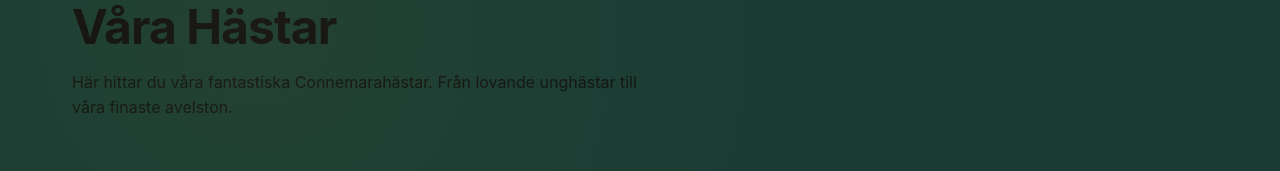
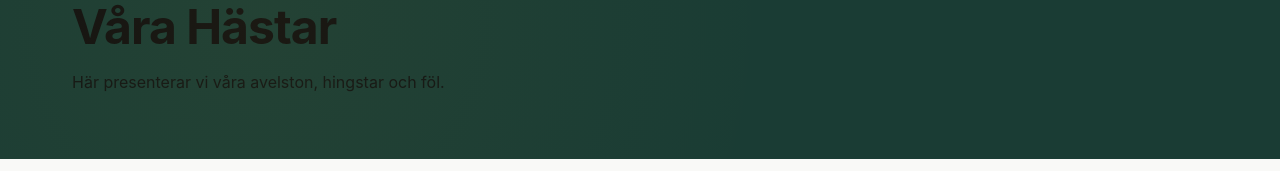
Before and after one commit to WeFlippedGroup/stallmb, a Next.js app: page /hastar in a window 1280 px wide. Shown: the part 127-298 px from the top of the page. Built offline with nearby package versions, Linux system fonts and the light colour scheme; no server answers; the database is empty.

Commit message:
Update Horses page description

```diff
--- a/src/app/hastar/page.tsx
+++ b/src/app/hastar/page.tsx
@@ -18,8 +18,7 @@ export default async function HorsesPage() {
                 <div className="container">
                     <h1 className="h1 text-white">Våra Hästar</h1>
                     <p className="p text-white" style={{ opacity: 0.9, marginTop: '1rem', maxWidth: '600px' }}>
-                        Här hittar du våra fantastiska Connemarahästar. Från lovande unghästar
-                        till våra finaste avelston.
+                        Här presenterar vi våra avelston, hingstar och föl.
                     </p>
                 </div>
             </div>
```
